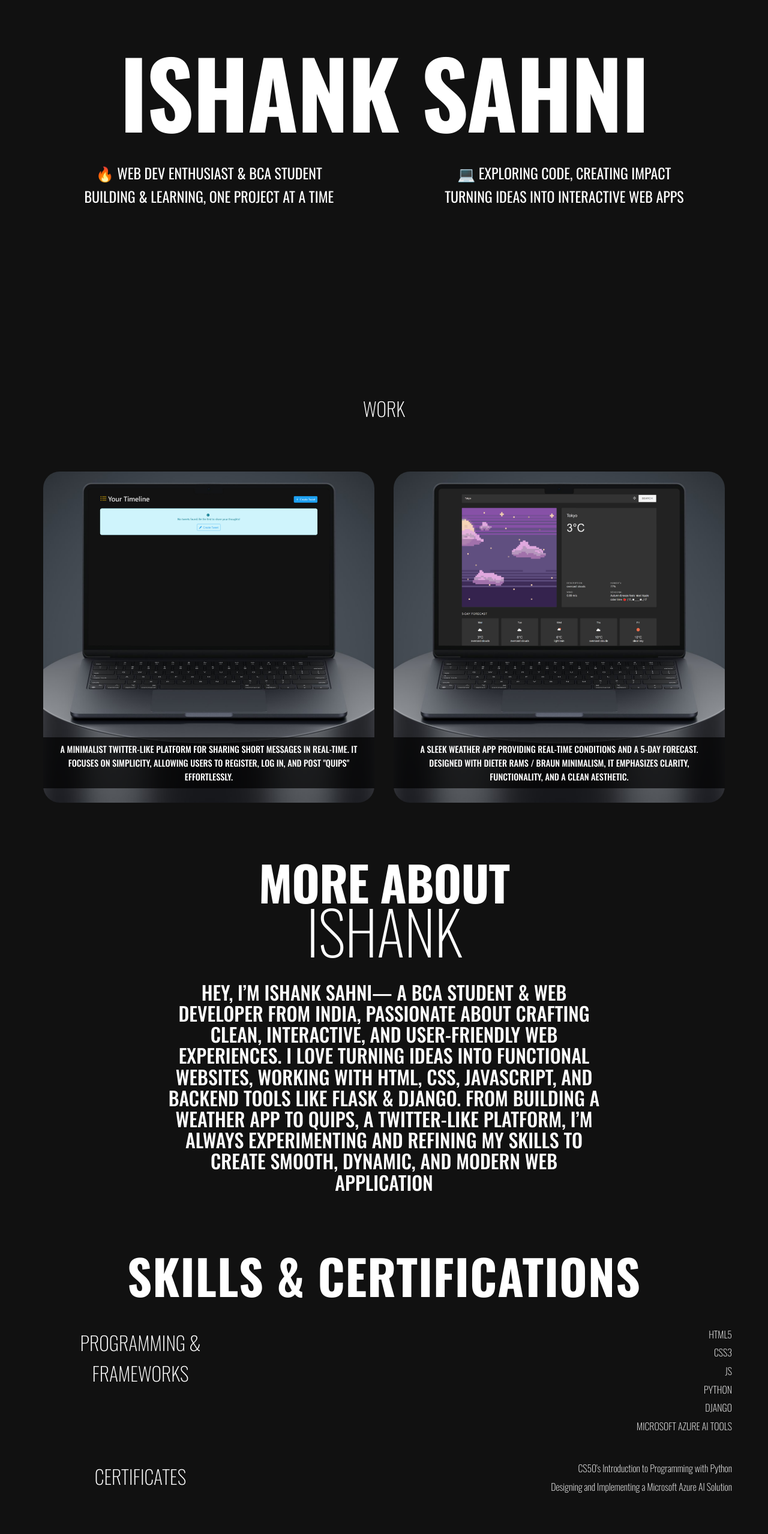
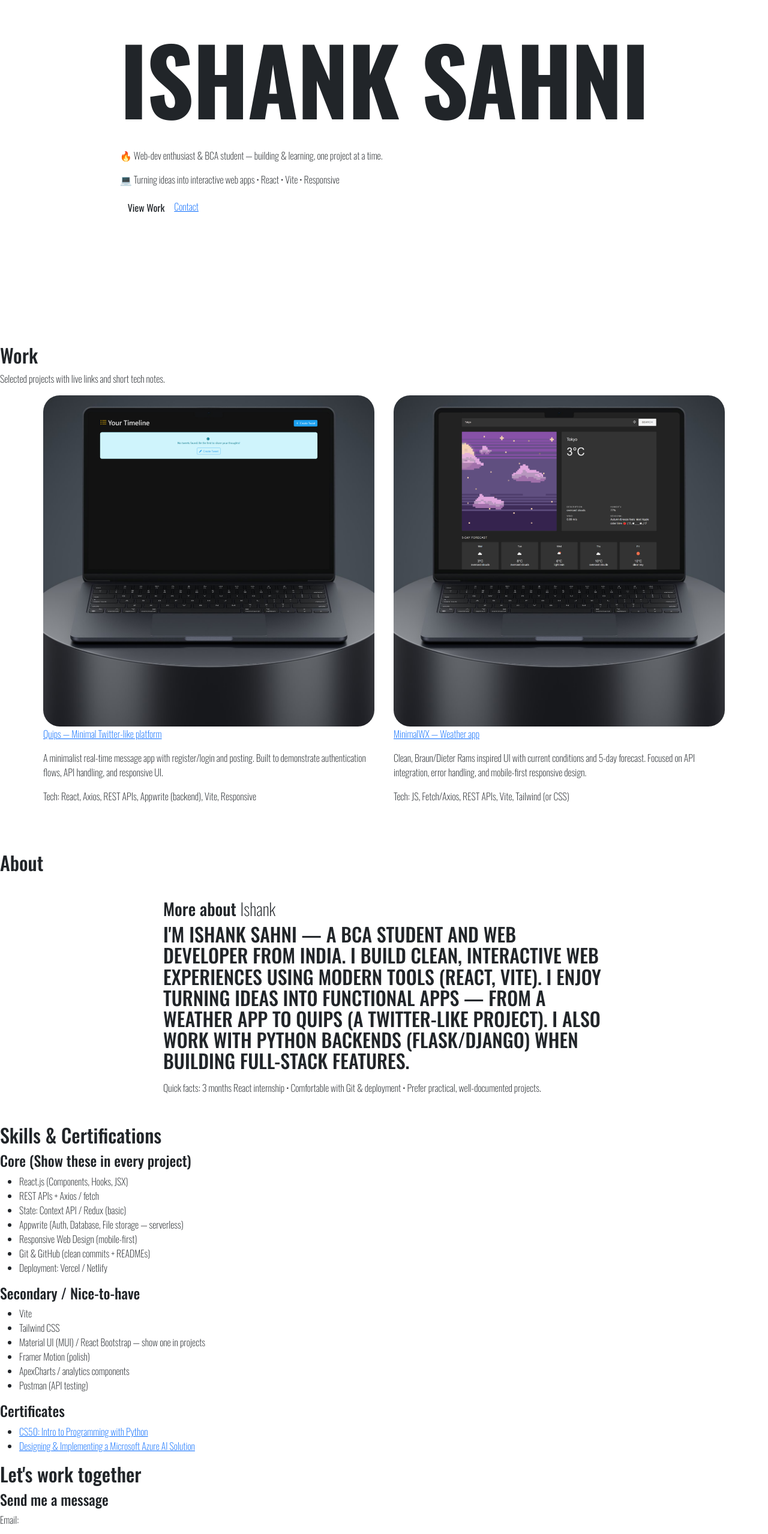
Before and after one commit to ishank000/portfolio-website, a plain HTML site: page portfolio/index.html in a window 1280 px wide. Shown: the part 240-2797 px from the top of the page at 60% size. Drawn offline with nearby package versions, Linux system fonts and the light colour scheme.

Commit message:
SKILLS CHANGED

```diff
--- a/portfolio/index.html
+++ b/portfolio/index.html
@@ -1,169 +1,215 @@
 <!DOCTYPE html>
 <html lang="en">
 <head>
-    <meta charset="UTF-8">
-    <meta name="viewport" content="width=device-width, initial-scale=1.0">
-    <title>Portfolio</title>
+    <meta charset="utf-8">
+    <meta name="viewport" content="width=device-width, initial-scale=1,viewport-fit=cover">
+    <meta name="description" content="Ishank Sahni — BCA student and web developer. Portfolio showcasing React projects, weather app, and a Twitter-like platform.">
+    <title>Ishank Sahni — Portfolio</title>
+
+    <!-- Styles -->
     <link rel="stylesheet" href="style.css">
+
+    <!-- Optional UI library links (for quick demos / prototypes) -->
+    <!-- Bootstrap CDN (CSS) -->
+    <link href="https://cdn.jsdelivr.net/npm/bootstrap@5.3.2/dist/css/bootstrap.min.css" rel="stylesheet" integrity="sha384-" crossorigin="anonymous">
+    <!-- Material Icons (useful with MUI React in projects) -->
+    <link href="https://fonts.googleapis.com/icon?family=Material+Icons" rel="stylesheet">
+
+    <!-- Appwrite SDK (use in projects that integrate Appwrite) -->
+    <script src="https://cdn.jsdelivr.net/npm/appwrite@8.2.0/dist/appwrite.min.js" defer></script>
+
     <link rel="preconnect" href="https://fonts.googleapis.com">
     <link rel="preconnect" href="https://fonts.gstatic.com" crossorigin>
-    <link href="https://fonts.googleapis.com/css2?family=Anton&family=Chakra+Petch:ital,wght@0,300;0,400;0,500;0,600;0,700;1,300;1,400;1,500;1,600;1,700&family=Oswald:wght@200..700&display=swap" rel="stylesheet">
+    <link href="https://fonts.googleapis.com/css2?family=Anton&family=Chakra+Petch:wght@300;400;500;600;700&family=Oswald:wght@200;300;400;500;600;700&display=swap" rel="stylesheet">
+
+    <link rel="icon" href="/favicon.ico">
+    <script src="script.js" defer></script>
 </head>
 <body>
     <header>
-        <nav>
-            <ul>
-                <li><a href="#work">WORK</a></li>
-                <li><a href="#about">ABOUT</a></li>
-                <li><a href="#contact">CONTACT</a></li>
+        <nav role="navigation" aria-label="Main navigation">
+            <button id="nav-toggle" aria-expanded="false" aria-controls="nav-list">Menu</button>
+            <ul id="nav-list" class="nav-list">
+                <li><a href="#work">Work</a></li>
+                <li><a href="#about">About</a></li>
+                <li><a href="#skills">Skills</a></li>
+                <li><a href="#contact">Contact</a></li>
             </ul>
         </nav>
     </header>
 
     <main>
-        <section class="hero">
-            <h1>ISHANK SAHNI</h1>
-            <div class="hero-info">
-                <div>
-                    <h2>🔥 WEB DEV ENTHUSIAST & BCA STUDENT
+        <section class="hero" id="home" aria-labelledby="hero-heading">
+            <div class="hero-inner">
+                <h1 id="hero-heading">Ishank Sahni</h1>
+                <p class="hero-sub">🔥 Web-dev enthusiast & BCA student — building & learning, one project at a time.</p>
 
+                <div class="hero-tags" aria-hidden="false">
+                    <p>💻 Turning ideas into interactive web apps • React • Vite • Responsive</p>
+                </div>
 
-
-                        <br>BUILDING & LEARNING, ONE PROJECT AT A TIME</h2>
-                </div>
-                <div>
-                    <h2>💻 EXPLORING CODE, CREATING IMPACT<br>TURNING IDEAS INTO INTERACTIVE WEB APPS</h2>
+                <div class="hero-ctas">
+                    <a class="btn" href="#work">View Work</a>
+                    <a class="btn-outline" href="#contact">Contact</a>
                 </div>
             </div>
         </section>
-    </main>
-    <div id="work">
-        <header class="work-header">
-            <h1>WORK</h1>
+
+        <!-- WORK / Projects -->
+        <section id="work" class="section" aria-labelledby="work-heading">
+            <header class="section-header">
+                <h2 id="work-heading">Work</h2>
+                <p class="section-sub">Selected projects with live links and short tech notes.</p>
             </header>
 
-        <div class="portfolio-grid">
-            <div class="portfolio-item">
-                <a href="https://quips-production-3192.up.railway.app/tweet/">
-                    <img src="quips1.png" alt="Blaze Type - Font design project">
+            <div class="portfolio-grid" role="list">
+                <article class="portfolio-item" role="listitem">
+                    <a href="https://quips-production-3192.up.railway.app/tweet/" target="_blank" rel="noopener noreferrer" aria-label="Open Quips project (opens in new tab)">
+                        <figure>
+                            <img src="quips1.png" alt="Quips app screenshot — minimalist Twitter-like platform" loading="lazy">
+                            <figcaption>Quips — Minimal Twitter-like platform</figcaption>
+                        </figure>
                     </a>
+                    <p class="project-desc">
+                        A minimalist real-time message app with register/login and posting. Built to demonstrate authentication flows, API handling, and responsive UI.
+                    </p>
+                    <p class="project-tech" aria-hidden="true">Tech: React, Axios, REST APIs, Appwrite (backend), Vite, Responsive</p>
+                </article>
 
-                <h3>A minimalist Twitter-like platform for sharing short messages in real-time. It focuses on simplicity, allowing users to register, log in, and post "quips" effortlessly.</h2>
+                <article class="portfolio-item" role="listitem">
+                    <a href="https://minimalwx.netlify.app/" target="_blank" rel="noopener noreferrer" aria-label="Open Weather app (opens in new tab)">
+                        <figure>
+                            <img src="weather.png" alt="MinimalWX app screenshot — weather dashboard" loading="lazy">
+                            <figcaption>MinimalWX — Weather app</figcaption>
+                        </figure>
+                    </a>
+                    <p class="project-desc">
+                        Clean, Braun/Dieter Rams inspired UI with current conditions and 5-day forecast. Focused on API integration, error handling, and mobile-first responsive design.
+                    </p>
+                    <p class="project-tech" aria-hidden="true">Tech: JS, Fetch/Axios, REST APIs, Vite, Tailwind (or CSS)</p>
+                </article>
             </div>
-            <div class="portfolio-item">
-                <a href="https://minimalwx.netlify.app/">
+        </section>
 
-                    <img src="weather.png" alt="Future Folio - Digital designer portfolio">
-                </a>
+        <!-- ABOUT -->
+        <section id="about" class="section" aria-labelledby="about-heading">
+            <header class="section-header">
+                <h2 id="about-heading">About</h2>
+            </header>
 
-                <h3>A sleek weather app providing real-time conditions and a 5-day forecast. Designed with Dieter Rams / Braun Minimalism, it emphasizes clarity, functionality, and a clean aesthetic.</h2>
+            <div class="about-container">
+                <h3 class="about-title">More about <span class="name-highlight">Ishank</span></h3>
+                <p class="bio">
+                    I'm Ishank Sahni — a BCA student and web developer from India. I build clean, interactive web experiences using modern tools (React, Vite). I enjoy turning ideas into functional apps — from a Weather App to Quips (a Twitter-like project). I also work with Python backends (Flask/Django) when building full-stack features.
+                </p>
+                <p class="about-cta">
+                    Quick facts: 3 months React internship • Comfortable with Git & deployment • Prefer practical, well-documented projects.
+                </p>
+            </div>
+        </section>
+
+        <!-- SKILLS -->
+        <section id="skills" class="section" aria-labelledby="skills-heading">
+            <header class="section-header">
+                <h2 id="skills-heading">Skills & Certifications</h2>
+            </header>
+
+            <div class="skills-grid">
+                <div class="skills-column">
+                    <h4>Core (Show these in every project)</h4>
+                    <ul>
+                        <li>React.js (Components, Hooks, JSX)</li>
+                        <li>REST APIs + Axios / fetch</li>
+                        <li>State: Context API / Redux (basic)</li>
+                        <li>Appwrite (Auth, Database, File storage — serverless)</li>
+                        <li>Responsive Web Design (mobile-first)</li>
+                        <li>Git & GitHub (clean commits + READMEs)</li>
+                        <li>Deployment: Vercel / Netlify</li>
+                    </ul>
+                </div>
+
+                <div class="skills-column">
+                    <h4>Secondary / Nice-to-have</h4>
+                    <ul>
+                        <li>Vite</li>
+                        <li>Tailwind CSS</li>
+                        <li>Material UI (MUI) / React Bootstrap — show one in projects</li>
+                        <li>Framer Motion (polish)</li>
+                        <li>ApexCharts / analytics components</li>
+                        <li>Postman (API testing)</li>
+                    </ul>
+                </div>
+
+                <div class="certs-column">
+                    <h4>Certificates</h4>
+                    <ul>
+                        <li><a href="https://drive.google.com/file/d/1xn0ZnnA2MUy5lCZ_LCf2FdR3pZ4-VAZd/view" target="_blank" rel="noopener noreferrer">CS50: Intro to Programming with Python</a></li>
+                        <li><a href="https://drive.google.com/file/d/17HRvDLuV6Ojpow6sigYPmZNcaFh2EISz/view" target="_blank" rel="noopener noreferrer">Designing & Implementing a Microsoft Azure AI Solution</a></li>
+                    </ul>
                 </div>
             </div>
+        </section>
+
+        <!-- CONTACT -->
+        <section id="contact" class="section" aria-labelledby="contact-heading">
+            <header class="section-header">
+                <h2 id="contact-heading">Let's work together</h2>
+            </header>
+
+            <div class="contact-grid">
+                <div class="contact-card">
+                    <h4>Send me a message</h4>
+                    <p>Email:</p>
+                    <p>
+                        <a href="mailto:sahniishank0@gmail.com" rel="noopener noreferrer">sahniishank0@gmail.com</a>
+                    </p>
+                    <p>Or use the form below — I reply within a few days.</p>
                 </div>
-    <div id="about">
-        <div class="about-container">
-            <h1 class="title">MORE ABOUT<br><span class="paul-text">ISHANK</span></h1>
 
-
-            <p class="bio fade-in">Hey, I’m Ishank Sahni— a BCA student & web developer from India, passionate about crafting clean, interactive, and user-friendly web experiences. I love turning ideas into functional websites, working with HTML, CSS, JavaScript, and backend tools like Flask & Django.
-
-                From building a Weather App to Quips, a Twitter-like platform, I’m always experimenting and refining my skills to create smooth, dynamic, and modern web application</p>
-        </div>
-    </div>
-    <div>
-        <div class="container">
-            <div class="header">
-                <div class="logo">
-                    Skills & Certifications
+                <div class="contact-card">
+                    <h4>Find me</h4>
+                    <p><a href="https://in.linkedin.com/in/ishank-sahni-b02517282" target="_blank" rel="noopener noreferrer">LinkedIn</a></p>
+                    <p><a href="https://github.com/ishank000" target="_blank" rel="noopener noreferrer">GitHub</a></p>
                 </div>
             </div>
 
-            <div class="sections">
-                <div class="title-column">
-                    <div class="section-title">Programming & Frameworks</div>
-                </div>
-                <div class="content-column">
-                    <div></div>
-                    <ul class="services-list fade-in">
-                        <li>HTML5</li>
-                        <li>CSS3</li>
-                        <li>JS</li>
-                        <li>PYTHON</li>
-                        <li>DJANGO</li>
-                        <li>MICROSOFT AZURE AI TOOLS</li>
-                    </ul>
-                </div>
-            </div>
+            <section class="contact-form-section" aria-label="Contact form">
+                <form class="form" action="https://formspree.io/f/myzkrdpl" method="POST">
+                    <div class="form-title">Let's Connect!<br><span>Have a project or just want to say hi? Drop a message below!</span></div>
+                    <label class="sr-only" for="name">Name</label>
+                    <input class="form-input" id="name" name="name" placeholder="Name" type="text" required>
 
-            <div class="sections">
-                <div class="title-column">
-                    <div class="section-title">Certificates</div>
-                </div>
-                <div class="content-column">
-                    <div></div>
-                    <ul class="services-list fade-in">
-                        <li><a href="https://drive.google.com/file/d/1xn0ZnnA2MUy5lCZ_LCf2FdR3pZ4-VAZd/view" target="_blank" class="cert-link">CS50's Introduction to Programming with Python</a></li>
-                        <li><a href="https://drive.google.com/file/d/17HRvDLuV6Ojpow6sigYPmZNcaFh2EISz/view" target="_blank" class="cert-link">Designing and Implementing a Microsoft Azure AI Solution</a></li>
-                    </ul>
-                </div>
-            </div>
-        </div>
-    </div>
-    <div id="contact">
-        <div class="container">
-            <div class="header">
-                <div class="title">
-                    Let's Work<br>
-                    Together
-                </div>
-            </div>
+                    <label class="sr-only" for="email">Email</label>
+                    <input class="form-input" id="email" name="email" placeholder="Email" type="email" required>
 
-            <div class="contact-section">
-                <div class="contact-label">SEND ME A MESSAGE</div>
-                <div class="email">
-                    <a href="https://mail.google.com/mail/?view=cm&fs=1&to=sahniishank0@gmail.com" target="_blank"
-                    style="color: white; text-decoration: none;">
-                        SAHNIISHANK0@GMAIL.COM
-                    </a>
-                </div>
-            </div>
-        </div>
+                    <label class="sr-only" for="message">Message</label>
+                    <textarea class="form-input" id="message" name="message" placeholder="Message" required></textarea>
 
-        <div class="social-section">
-            <div class="social-label">FIND ME ON</div>
-            <div class="social-links">
-                <a href="https://in.linkedin.com/in/ishank-sahni-b02517282" target="_blank"
-                   style="color: white; text-decoration: none;">
-                    LINKEDIN
-                </a>
-                <br>
-                <a href="https://github.com/ishank000" target="_blank"
-                   style="color: white; text-decoration: none;">
-                    GITHUB
-                </a>
-            </div>
-        </div>
-
-        <section class="contact-form-section fade-in">
-            <form class="form" action="https://formspree.io/f/myzkrdpl" method="POST">
-                <div class="form-title">Let's Connect!<br>
-                    <span>Have a project or just want to say hi? Drop a message below!</span>
-                </div>
-                <input class="form-input" name="name" placeholder="Name" type="text" required>
-                <input class="form-input" name="email" placeholder="Email" type="email" required>
-                <textarea class="form-input" name="message" placeholder="Message" required></textarea>
                     <button class="form-button" type="submit">Submit</button>
                 </form>
             </section>
+        </section>
+    </main>
 
-        <footer>
+    <footer role="contentinfo">
         <div class="footer-container">
-                <span>©2025</span>
-                <span>INDIA</span>
-                <a href="#">BACK TO TOP</a>
+            <span>© 2025 — India</span>
+            <a class="back-to-top" href="#home">Back to top</a>
         </div>
     </footer>
-    </div>
-    <script src="script.js"></script>
+
+    <!-- Small inline script for mobile nav toggle (keeps it functional even if script.js is absent) -->
+    <script>
+        (function(){
+            const btn = document.getElementById('nav-toggle');
+            const list = document.getElementById('nav-list');
+            if (!btn || !list) return;
+            btn.addEventListener('click', () => {
+                const expanded = btn.getAttribute('aria-expanded') === 'true';
+                btn.setAttribute('aria-expanded', String(!expanded));
+                list.classList.toggle('open');
+            });
+        })();
+    </script>
 </body>
 </html>
```
Lines whose indentation alone changed are shown as unchanged.
